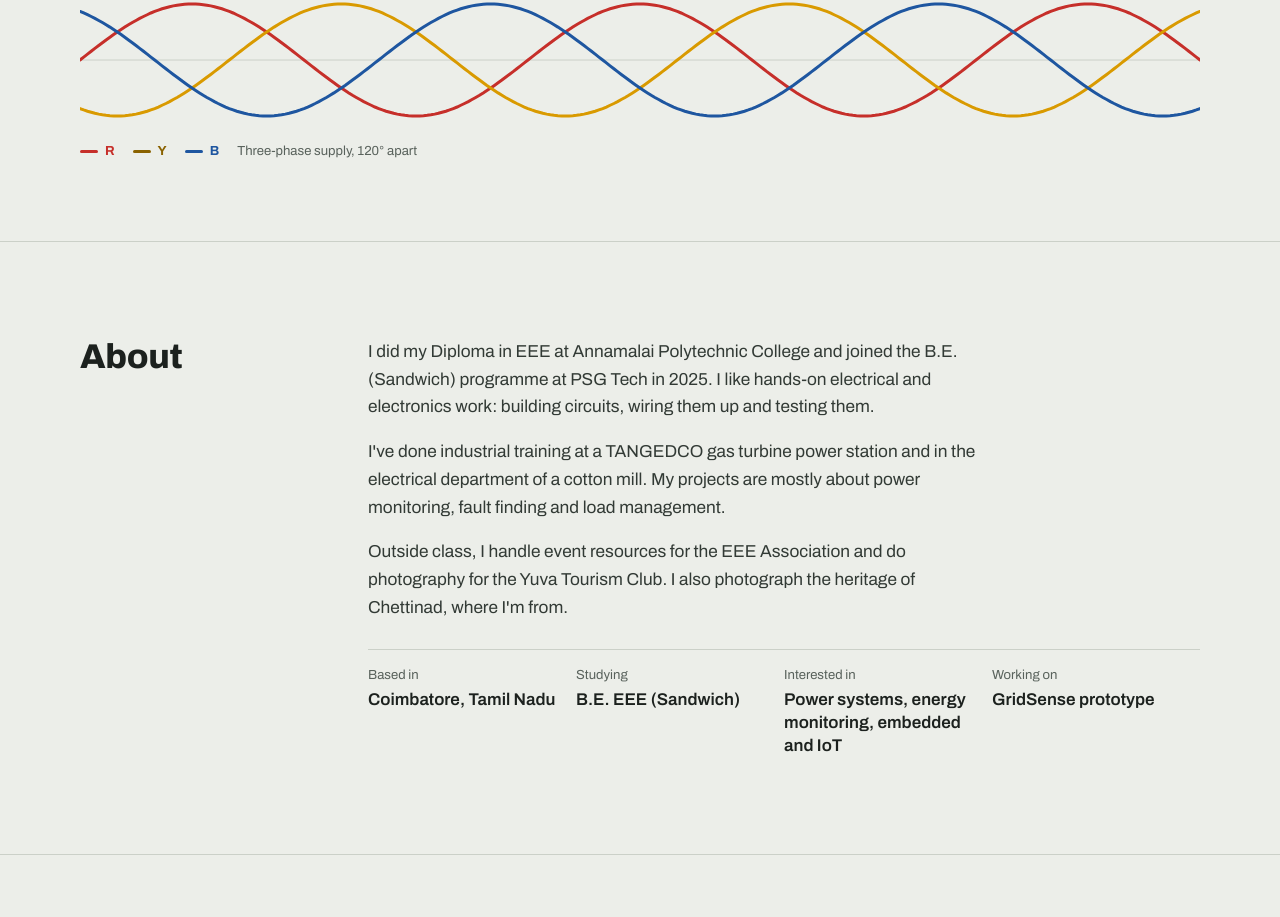
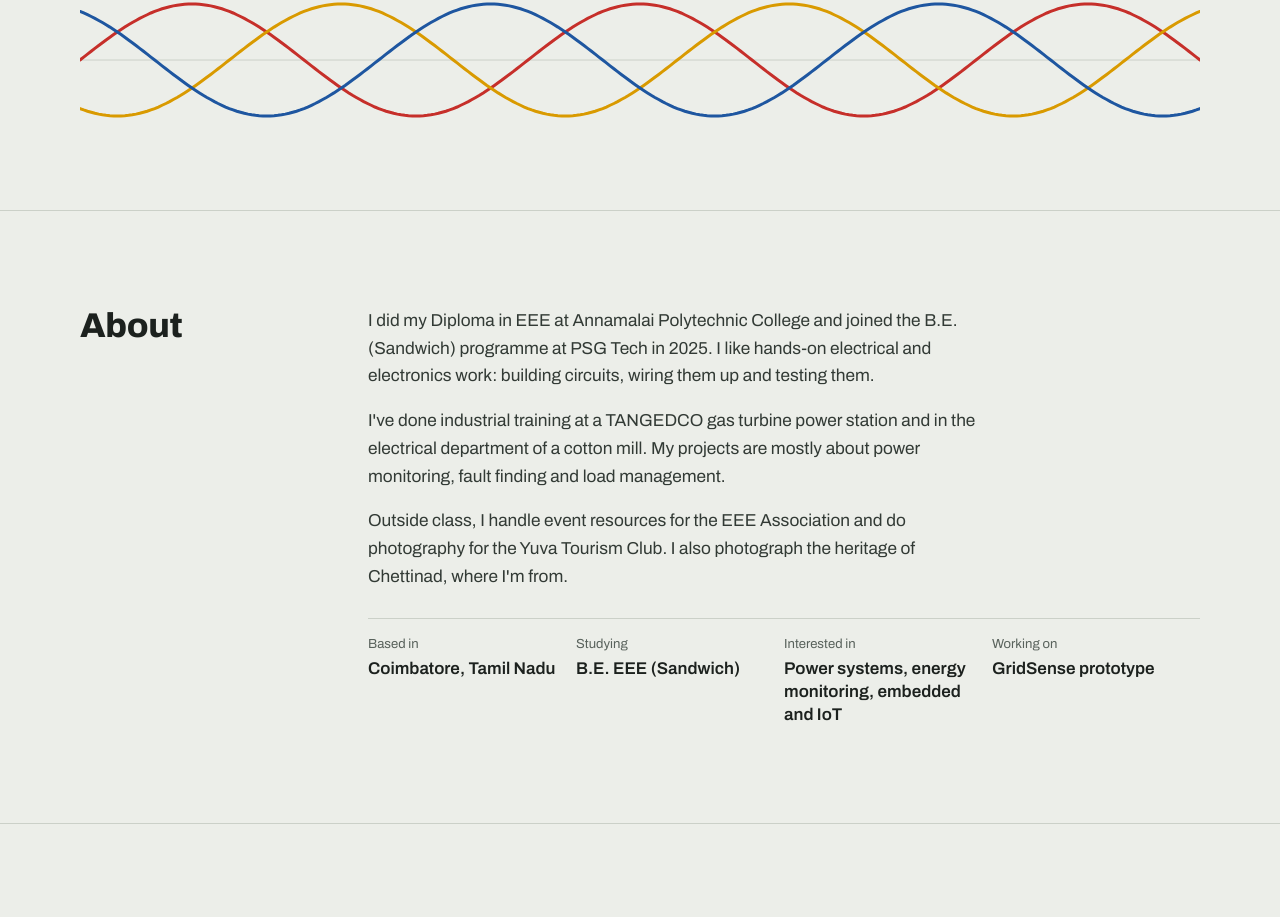
Before and after one commit to 25e910-a11y/mutharasappan.github.io, a plain HTML site: page index.html in a window 1280 px wide. Shown: the part 761-1678 px from the top of the page. Drawn offline with Linux system fonts and the light colour scheme.

Commit message:
Remove the R Y B label under the hero waveform
Co-Authored-By: Claude Opus 5.5 <noreply@anthropic.com>
Claude-Session: https://claude.ai/code/session_01VJHcUrArPvt33tfzKNwXvE

```diff
--- a/index.html
+++ b/index.html
@@ -185,10 +185,6 @@
     .wave path{fill:none;stroke-width:3;stroke-linecap:round;vector-effect:non-scaling-stroke}
     .wave line{stroke:var(--rule);stroke-width:1;vector-effect:non-scaling-stroke}
     .wave .r{stroke:var(--r)} .wave .y{stroke:var(--y)} .wave .b{stroke:var(--b)}
-    .phase-key{display:flex;flex-wrap:wrap;gap:6px 18px;margin-top:10px;font-size:.82rem;color:var(--muted)}
-    .phase-key span{font-weight:700}
-    .phase-key span::before{content:"";display:inline-block;width:18px;height:3px;border-radius:2px;margin-right:7px;vertical-align:middle;background:currentColor}
-    .phase-key .r{color:var(--r)} .phase-key .y{color:var(--y-text)} .phase-key .b{color:var(--b)}
     @media (prefers-reduced-motion:no-preference){
       .wave svg{animation:reveal 1.6s cubic-bezier(.45,0,.2,1) .2s both}
       @keyframes reveal{from{clip-path:inset(0 100% 0 0)}to{clip-path:inset(0 0 0 0)}}
@@ -361,7 +357,6 @@
         <path class="y"></path>
         <path class="b"></path>
       </svg>
-      <div class="phase-key"><span class="r">R</span><span class="y">Y</span><span class="b">B</span>Three-phase supply, 120° apart</div>
     </div>
   </div>
 
```
